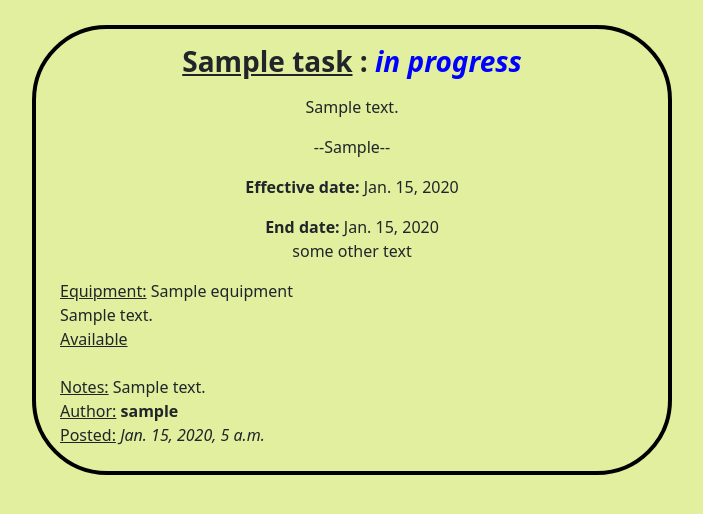
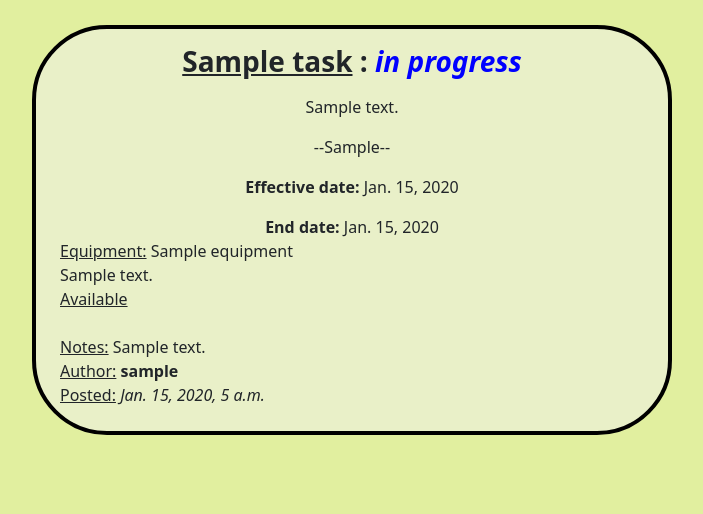
Before and after one commit to moored28/SeniorProject, a Django app: page /basic/assignments/ in a window 1280 px wide. Shown: the part 86-600 px from the top of the page, without its empty margins (288-991 px from the left). Run offline with Django 5.2, Linux system fonts and the light colour scheme; tables that the repository leaves empty hold one stand-in row (values such as "Sample post"); parts of the project's set-up code (start-up, migrations or seed data) failed here and were passed over.

Commit message:
small changes

```diff
--- a/basic/templates/basic/assignments.html
+++ b/basic/templates/basic/assignments.html
@@ -30,6 +30,7 @@
             }
 
             .box {
+            background-color: rgba(241, 241, 241, 0.5);
             width: 1000px;
             height: auto;
             border: 4px solid black;
@@ -124,7 +125,6 @@
 
                     <!-- Equipment -->
                     <div>
-                        <p> some other text</p>
                         <p style="text-align:left; padding-left: 1.5em; text-indent: 0em; margin : 0"><u>Equipment:</u> {{ equipment.name }}</p>
                         <p style="text-align:left; padding-left: 1.5em; text-indent: 0em; margin : 0">{{ equipment.description }}</p>
                         <div style="text-align:left; padding-left: 1.5em; text-indent: 0em; margin : 0"><u>{{ equipment.status }}</u>
```
